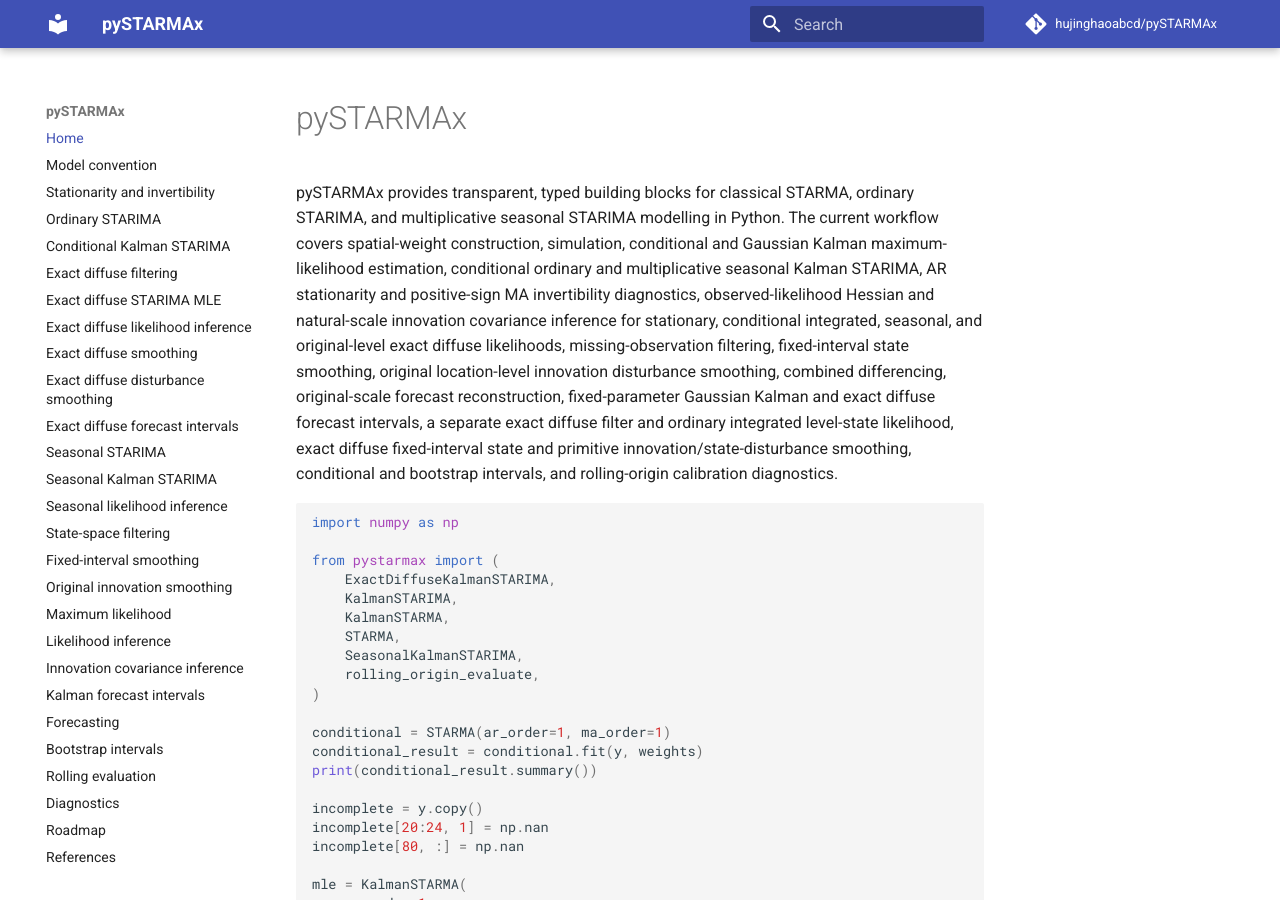
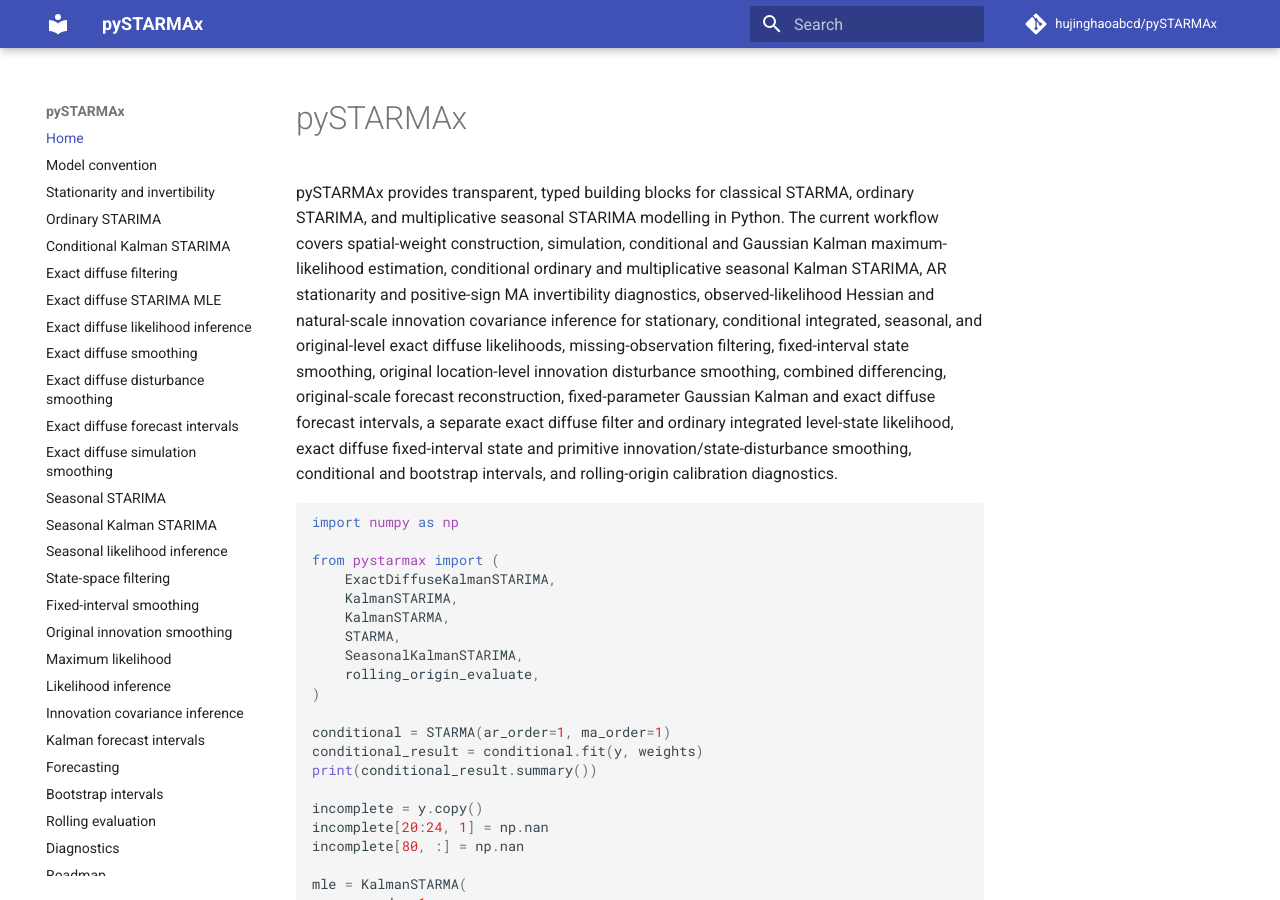
Before and after one commit to hujinghaoabcd/pySTARMAx, an MkDocs documentation site: the page built from docs/index.md, in a window 1280 px wide and 900 px high. Built offline with MkDocs 1.6.1 and Material for MkDocs 9.7.7, drawn with Linux system fonts in a browser that asks for light colours; comment, search, counter and statistics services are not loaded.

Commit message:
Add simulation smoothing documentation navigation

```diff
--- a/mkdocs.yml
+++ b/mkdocs.yml
@@ -16,6 +16,7 @@
   - Exact diffuse smoothing: exact_diffuse_smoothing.md
   - Exact diffuse disturbance smoothing: exact_diffuse_disturbance_smoothing.md
   - Exact diffuse forecast intervals: exact_diffuse_forecast_intervals.md
+  - Exact diffuse simulation smoothing: exact_diffuse_simulation_smoothing.md
   - Seasonal STARIMA: seasonal.md
   - Seasonal Kalman STARIMA: seasonal_maximum_likelihood.md
   - Seasonal likelihood inference: seasonal_likelihood_inference.md
```
